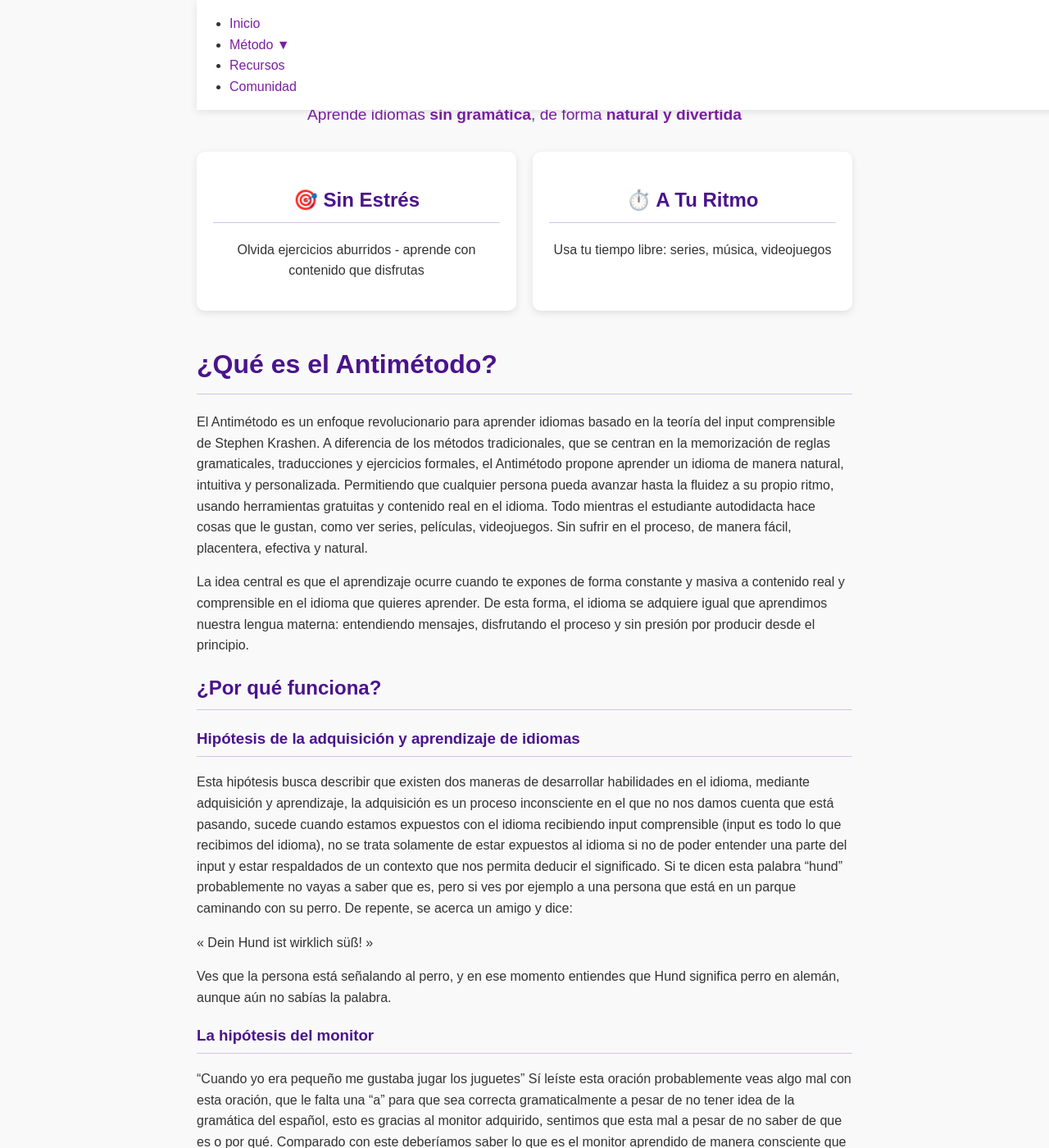
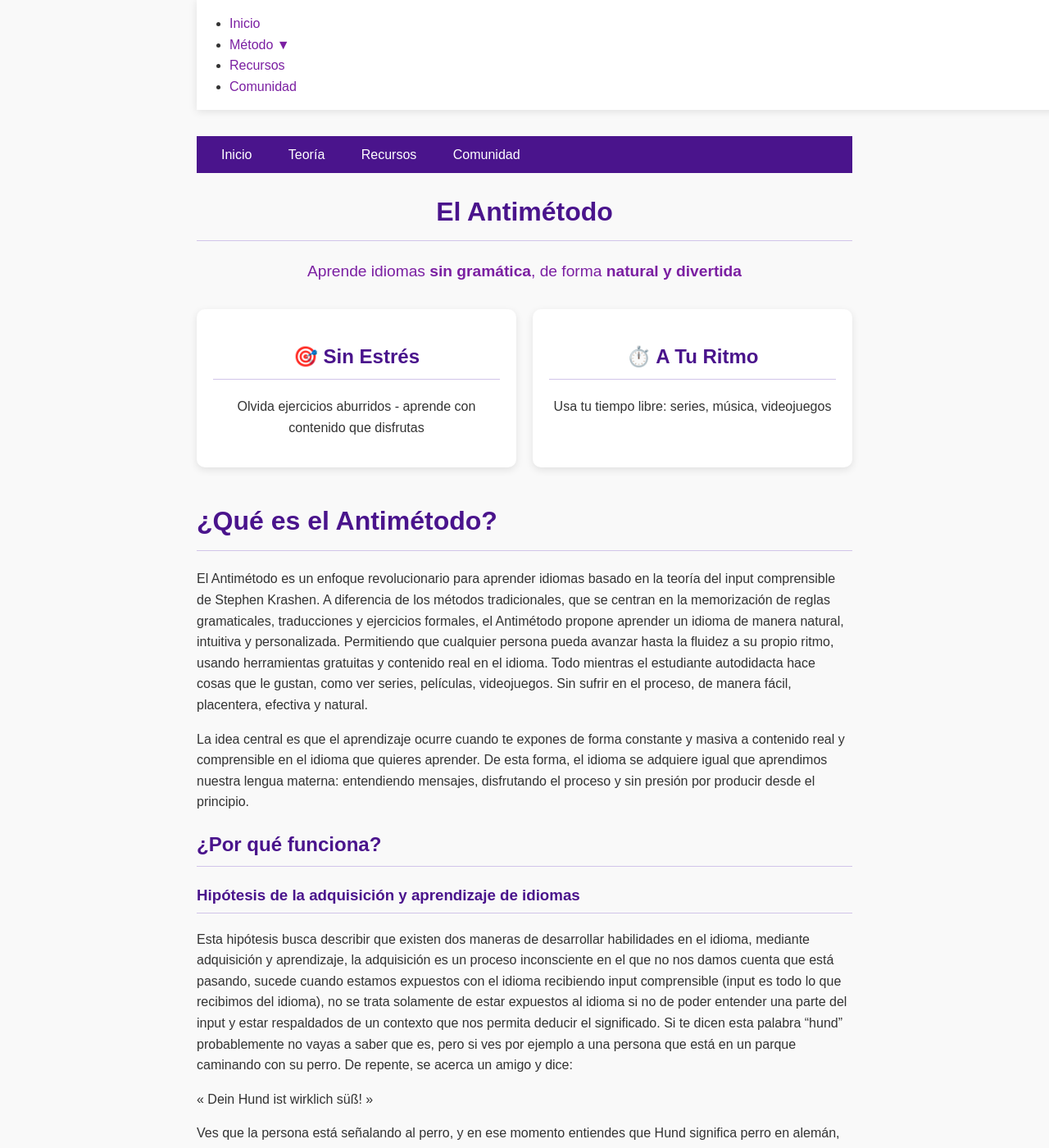
Before and after one commit to LuiseM93/ElAntimetodo, a Jekyll site: the page built from index.md, in a window 1280 px wide and 1400 px high. Shown: the whole window at 82% size. Built offline with Jekyll 4.4.1, drawn with Linux system fonts in a browser that asks for light colours.

Commit message:
Update default.html

```diff
--- a/_layouts/default.html
+++ b/_layouts/default.html
@@ -98,6 +98,29 @@
     }
   </style>
 </head>
+  <div class="pizarra">
+  <a href="#inicio" class="active">Inicio</a>
+  <a href="#teoria">Teoría</a>
+  <a href="#recursos">Recursos</a>
+  <a href="#comunidad">Comunidad</a>
+</div>
+
+<style>
+  .pizarra {
+    background: #4a148c;
+    padding: 10px;
+    margin-top: 50px; /* Ajusta según altura del menú fijo */
+  }
+  .pizarra a {
+    color: white;
+    padding: 8px 15px;
+    margin: 0 5px;
+    border-radius: 3px;
+  }
+  .pizarra a:hover {
+    background: #7b1fa2;
+  }
+</style>
 <body>
   <header class="menu-fijo">
   <nav>
@@ -116,6 +139,29 @@
     </ul>
   </nav>
 </header>
+  <div class="pizarra">
+  <a href="#inicio" class="active">Inicio</a>
+  <a href="#teoria">Teoría</a>
+  <a href="#recursos">Recursos</a>
+  <a href="#comunidad">Comunidad</a>
+</div>
+
+<style>
+  .pizarra {
+    background: #4a148c;
+    padding: 10px;
+    margin-top: 50px; /* Ajusta según altura del menú fijo */
+  }
+  .pizarra a {
+    color: white;
+    padding: 8px 15px;
+    margin: 0 5px;
+    border-radius: 3px;
+  }
+  .pizarra a:hover {
+    background: #7b1fa2;
+  }
+</style>
 <style>
   .menu-fijo {
     position: fixed;
```
